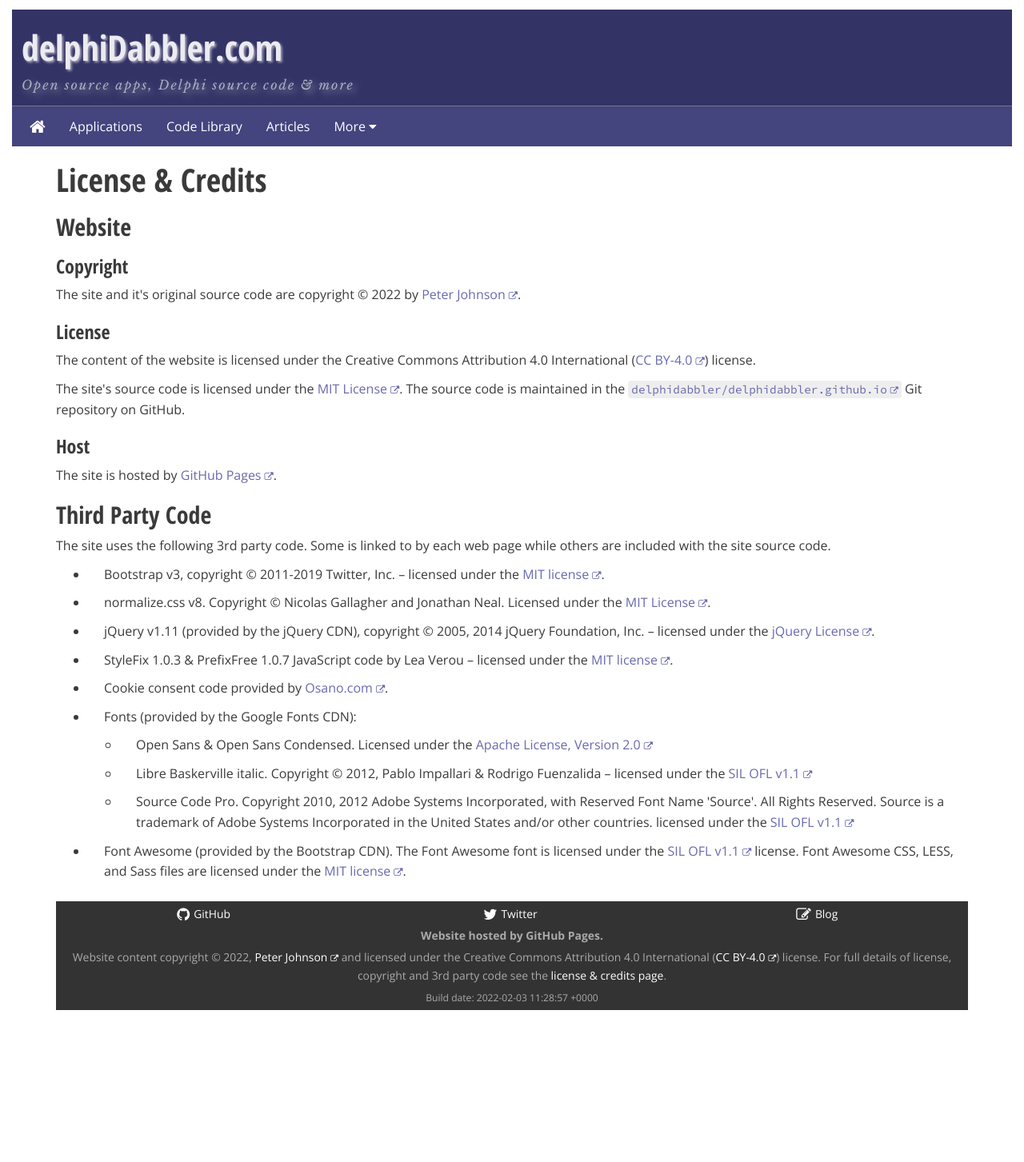
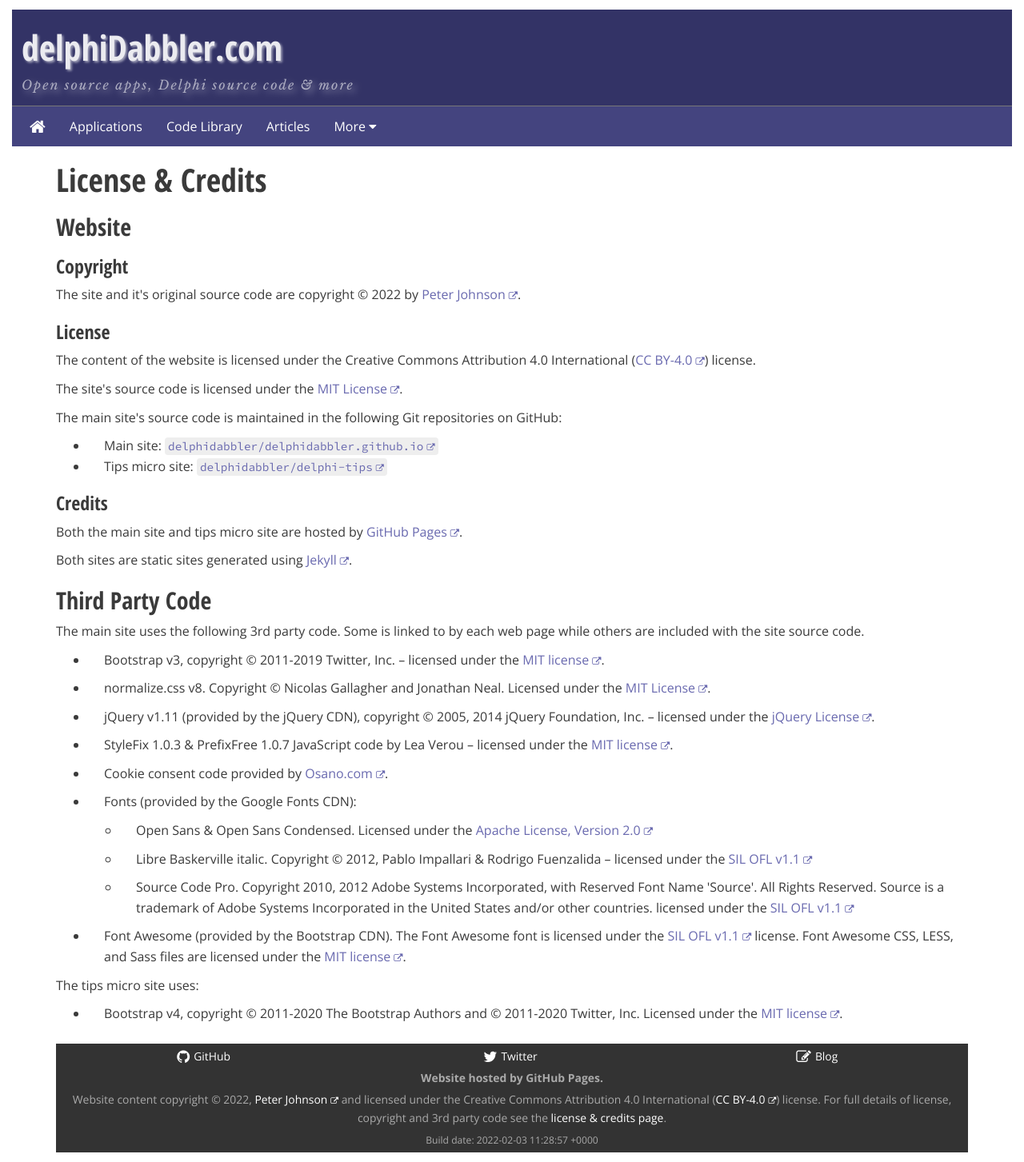
Before and after one commit to delphidabbler/delphidabbler.github.io, a Jekyll site: the page built from credits.html, in a window 1280 px wide. Shown: the whole page at 80% size. Built offline with Jekyll 4.4.1, drawn with Linux system fonts in a browser that asks for light colours; nearby versions of some CDN libraries; comment, search, counter and statistics services are not loaded; before the commit the page ends 1275 px from its top, so only the background shows below that.

Commit message:
Update credits.html
Add credits / license info for tips.delphidabbler.com
Credited Jekyll.

```diff
--- a/credits.html
+++ b/credits.html
@@ -26,13 +26,30 @@
   </p>
 
   <p>
-    The site's source code is licensed under the <a href="{{ site.data.core.site-mit-license-url }}" aria-label="{{ site.data.core.site-mit-license-link-title }}">MIT License</a>. The source code is maintained in the <code><a href="https://github.com/delphidabbler/delphidabbler.github.io" aria-label="delphidabbler.github.io">delphidabbler/delphidabbler.github.io</a></code> Git repository on GitHub.
+    The site's source code is licensed under the <a href="{{ site.data.core.site-mit-license-url }}" aria-label="{{ site.data.core.site-mit-license-link-title }}">MIT License</a>.
   </p>
 
-  <h3>Host</h3>
+  <p>
+    The main site's source code is maintained in the following Git repositories on GitHub:
+  </p>
+
+  <ul>
+    <li>
+      Main site: <code><a href="https://github.com/delphidabbler/delphidabbler.github.io">delphidabbler/delphidabbler.github.io</a></code>
+    </li>
+    <li>
+      Tips micro site: <code><a href="https://github.com/delphidabbler/delphi-tips">delphidabbler/delphi-tips</a></code>
+    </li>
+  </ul>
+
+  <h3>Credits</h3>
 
   <p>
-      The site is hosted by <a href="https://pages.github.com/">GitHub Pages</a>.
+      Both the main site and tips micro site are hosted by <a href="https://pages.github.com/">GitHub Pages</a>.
+  </p>
+
+  <p>
+      Both sites are static sites generated using <a href="https://jekyllrb.com/">Jekyll</a>.
   </p>
 
 </section>
@@ -42,7 +59,7 @@
   <h2 id="3rdparty">Third Party Code</h2>
 
   <p>
-    The site uses the following 3rd party code. Some is linked to by each web page while others are included with the site source code.
+    The main site uses the following 3rd party code. Some is linked to by each web page while others are included with the site source code.
   </p>
 
   <ul class="wide">
@@ -80,4 +97,12 @@
     </li>
   </ul>
 
+  <p>The tips micro site uses:</p>
+
+  <ul>
+    <li>
+      Bootstrap v4, copyright &copy; 2011-2020 The Bootstrap Authors and &copy; 2011-2020 Twitter, Inc. Licensed under the <a href="https://github.com/twbs/bootstrap/blob/master/LICENSE">MIT license</a>.
+    </li>
+  </ul>
+
 </section>
```
